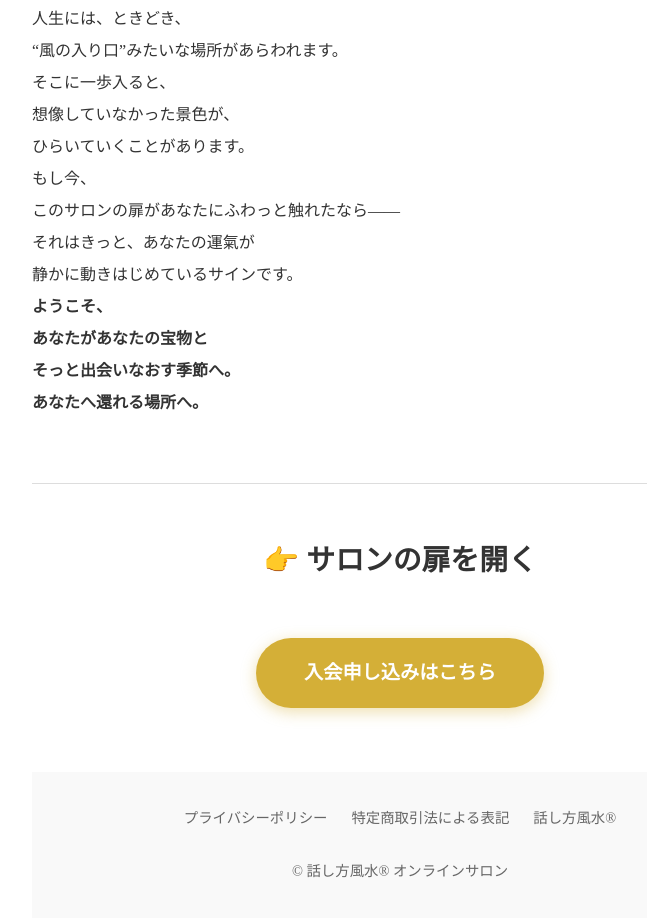
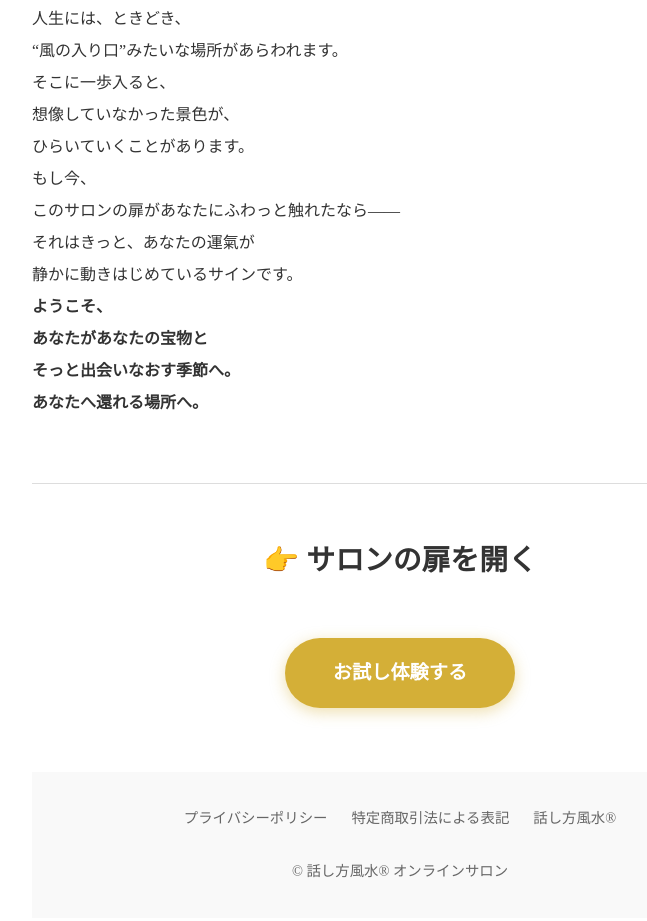
Before and after one commit to msakai6831/miyazakiharuco, a plain HTML site: page index.html in a window 1280 px wide. Shown: the part 5697-6618 px from the top of the page, without its empty margins (240-887 px from the left). Drawn offline with Linux system fonts and the light colour scheme; a web font is replaced by a local one.

Commit message:
Add files via upload

```diff
--- a/index.html
+++ b/index.html
@@ -258,7 +258,7 @@
 
         <section class="cta-section">
             <h3 class="section-title">👉 サロンの扉を開く</h3>
-            <a href="https://utage-system.com/p/SxvolhJ3tRXE" class="btn-cta">入会申し込みはこちら</a>
+            <a href="https://utage-system.com/members/FyxZkqKCSbII/home" class="btn-cta">お試し体験する</a>
         </section>
 
         <footer class="footer">
```
